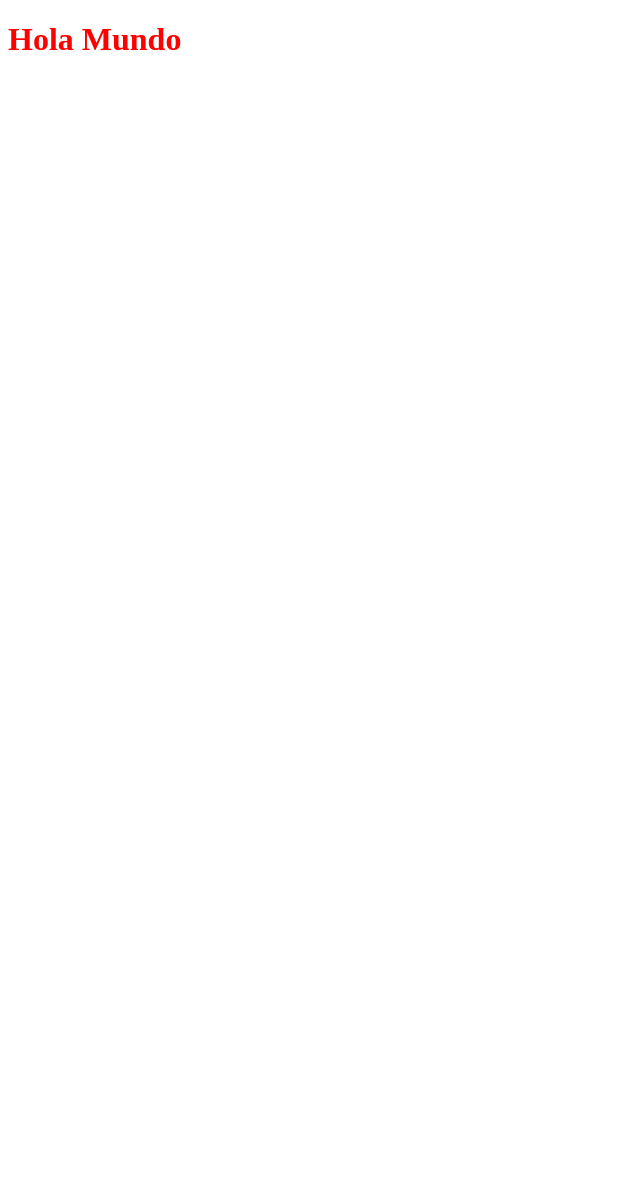
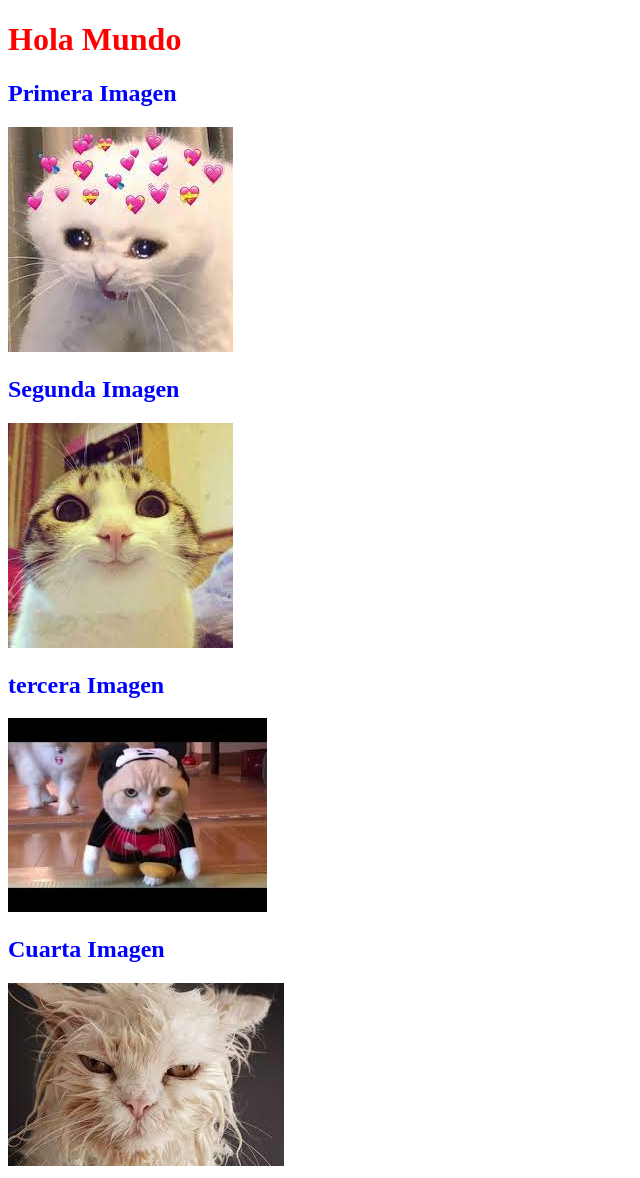
Before and after one commit to AndreaPerezCalvo/proyectoWebGit, a plain HTML site: page index.html in a window 1280 px wide. Shown: the whole page, without its empty margins (0-640 px from the left). Before the commit the page ends 800 px from the top, so only its background shows below. Drawn offline with Linux system fonts and the light colour scheme.

Commit message:
Segunda version con cuatro imágenes

```diff
--- a/css/estilo.css
+++ b/css/estilo.css
@@ -3,3 +3,8 @@ h1{
 	font size:35;
 	color: red;
 }
+h2{
+	font-size: 35
+	font-family:"Comic Sans ms";
+	color: blue;
+}
--- a/index.html
+++ b/index.html
@@ -8,5 +8,13 @@
 </head>
 <body>
  <h1>Hola Mundo</h1>
+ <h2>Primera Imagen</h2>
+ <img src="imagenes/descarga.jpg">
+  <h2>Segunda Imagen</h2>
+ <img src="imagenes/gatito.jpg">
+  <h2>tercera Imagen</h2>
+ <img src="imagenes/gatito2.jpg">
+  <h2>Cuarta Imagen</h2>
+ <img src="imagenes/gatito3.jpg">
 </body>
 </html>
```
Also changed, not shown: imagenes/descarga.jpg (added), imagenes/gatito.jpg (added), imagenes/gatito2.jpg (added), imagenes/gatito3.jpg (added).
